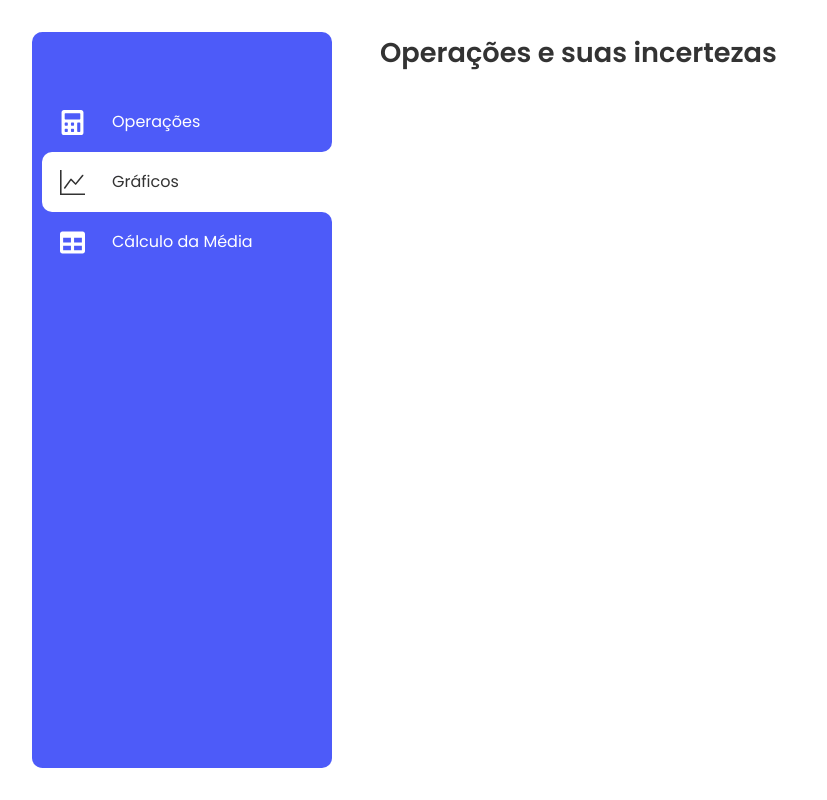
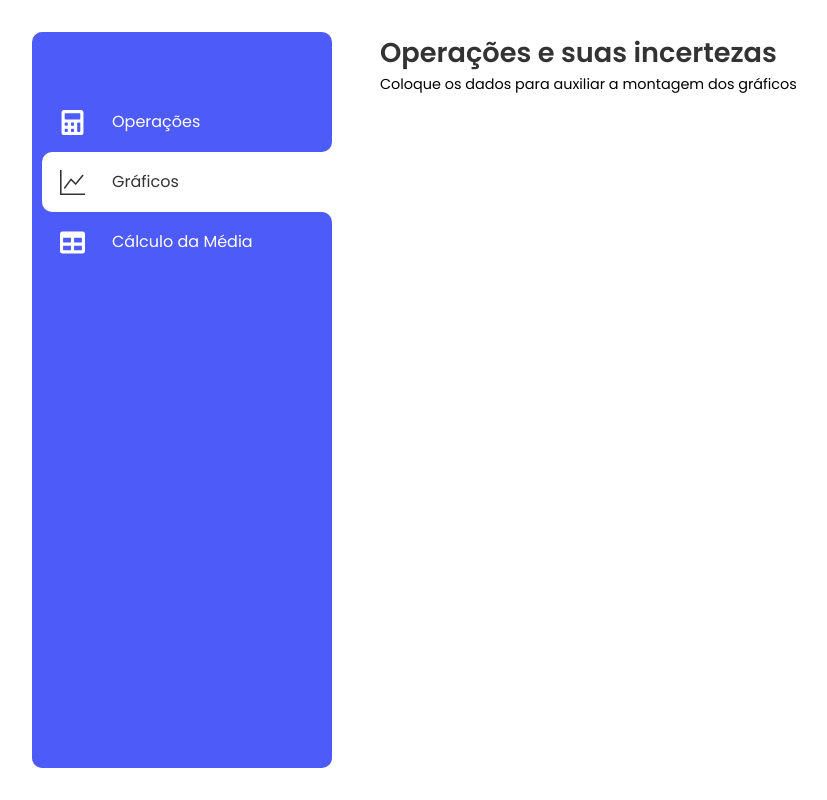
Before and after one commit to CharlesLB/physics-calc-hack, a Next.js app: page /graphics in a window 1280 px wide. Shown: the whole page, without its empty margins (0-827 px from the left). Built offline with nearby package versions, Linux system fonts and the light colour scheme.

Commit message:
Husky Fix: Graphics Aux

```diff
--- a/src/pages/graphics/index.tsx
+++ b/src/pages/graphics/index.tsx
@@ -6,6 +6,7 @@ const Home: React.FC = () => {
     <Dashboard
       section="graphics"
       title="Operações e suas incertezas"
+      description="Coloque os dados para auxiliar a montagem dos gráficos"
     ></Dashboard>
   );
 };
```
